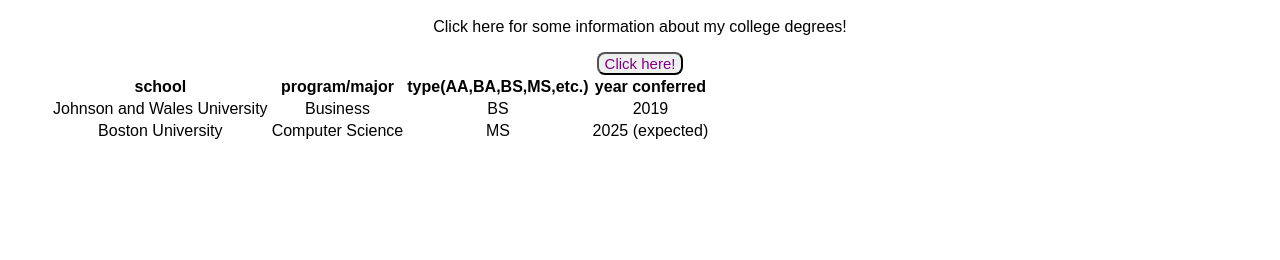
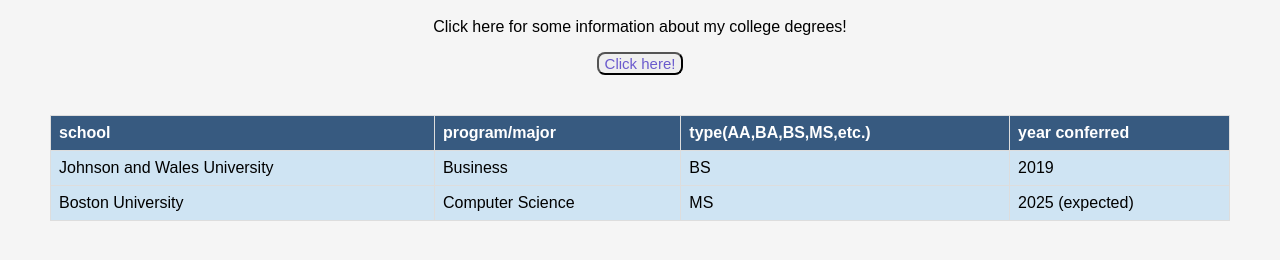
Before and after one commit to alee016/BUMet, a plain HTML site: page index.html in a window 1280 px wide. Both pictures are taken after a click on the button "Click here!". Shown: the part 90-350 px from the top of the page. Drawn offline with Linux system fonts and the light colour scheme.

Commit message:
Update styles.css

```diff
--- a/styles.css
+++ b/styles.css
@@ -1,13 +1,17 @@
 button {
     font-size: 15px;
-    color: purple;
+    color: #6a5acd;
     border-radius: 8px;
 }
-
+button:hover {
+    background-color: lightgray;
+}
 body {
     font-family: Arial, sans-serif;
     text-align: center;
     margin: 50px;
+    border-radius: auto;
+    background-color: whitesmoke;
 
 }
 
@@ -15,3 +19,26 @@
     text-align: center;
 
 }
+
+.grad{
+    width:600px;
+}
+table {
+    border-collapse: collapse;
+    width: 100%;
+    margin-top: 40px;
+}
+
+th,
+td {
+    border: 1px solid #dddddd;
+    text-align: left;
+    padding: 8px;
+    background-color: #cfe4f3;
+    color:black;
+}
+
+th {
+    background-color: #375a80;
+    color:white;
+}
```
